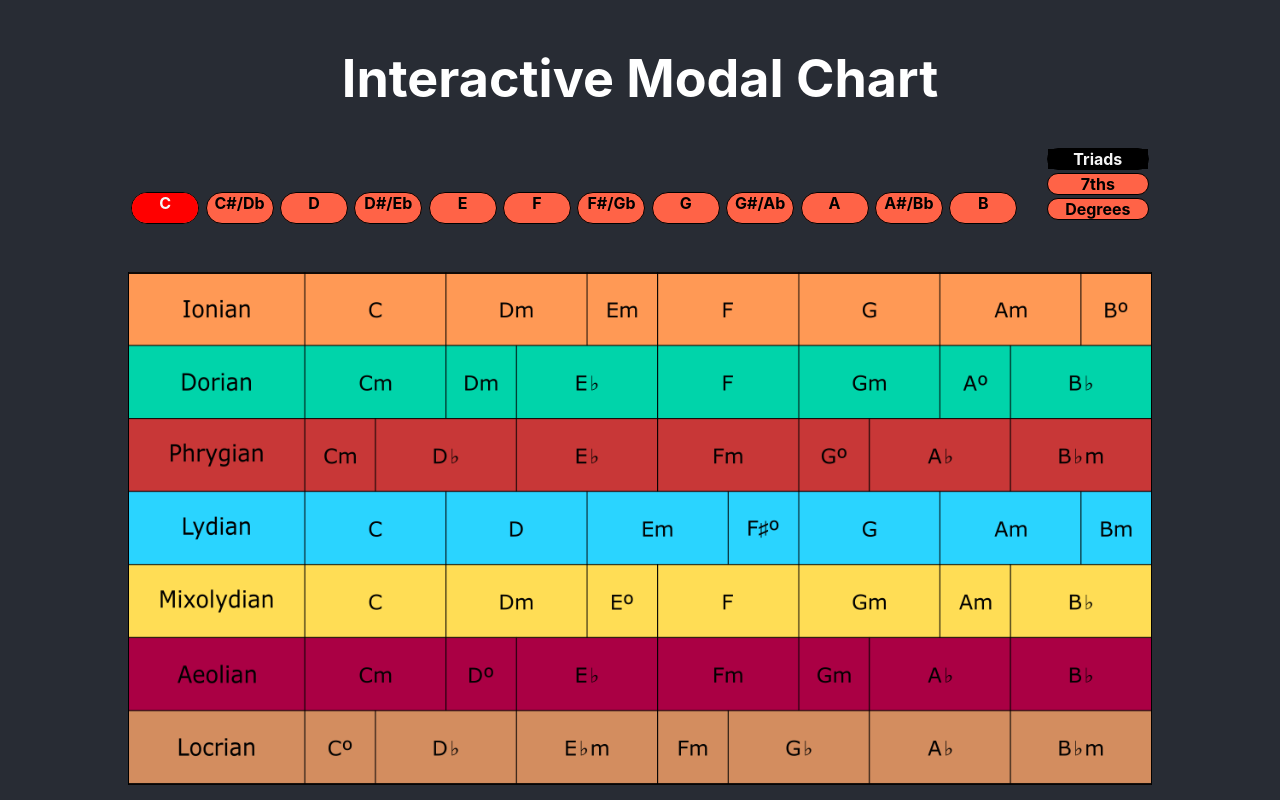
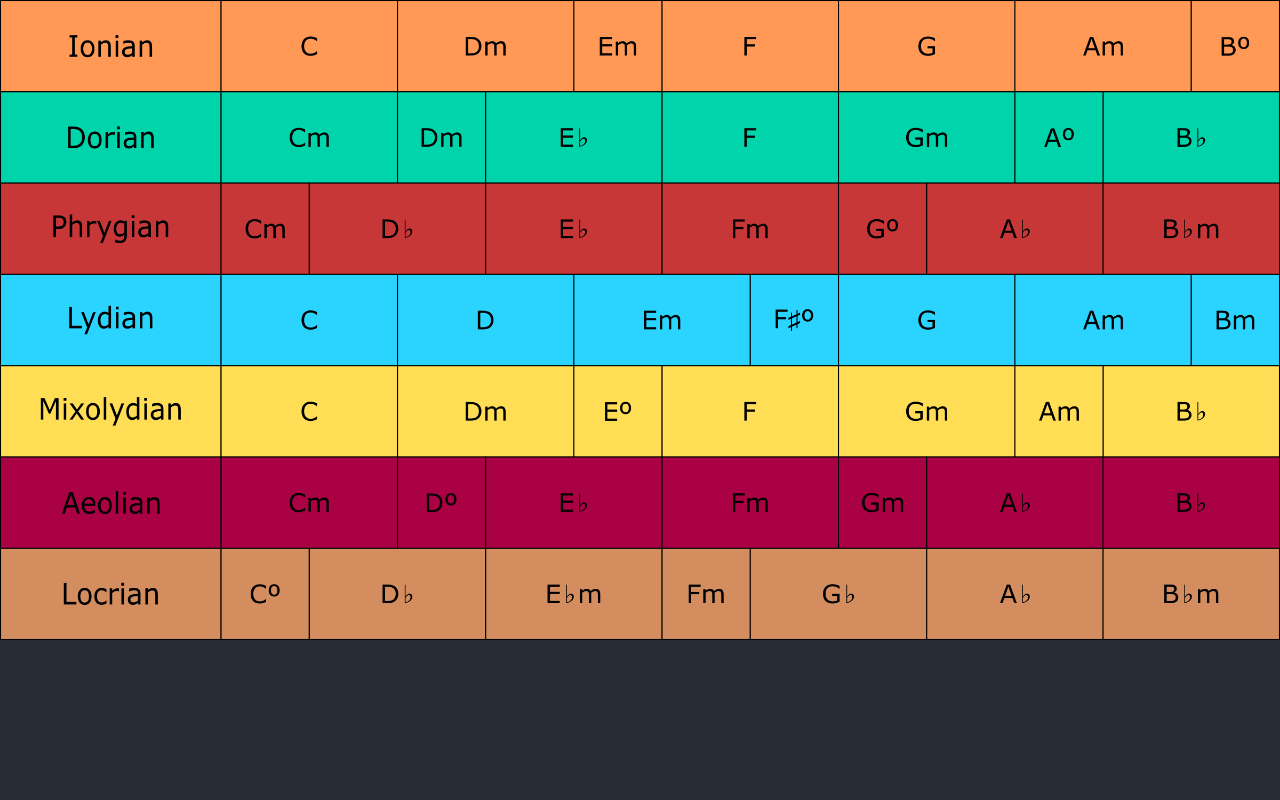
Before and after one commit to Tycholiz/modal-interchange-chart, a React (Create React App) app: page / in a window 1280 px wide. Built offline with nearby package versions, Linux system fonts and the light colour scheme.

Commit message:
adjust definition for phone width in media query

```diff
--- a/src/styles/App.css
+++ b/src/styles/App.css
@@ -1,5 +1,4 @@
-@media only screen and (min-device-width: 480px)
-                   and (max-device-width: 668px)
+@media only screen and (max-device-width: 800px)
                    and (orientation: landscape) {
   .chartWrapper {
     position: relative;
```
